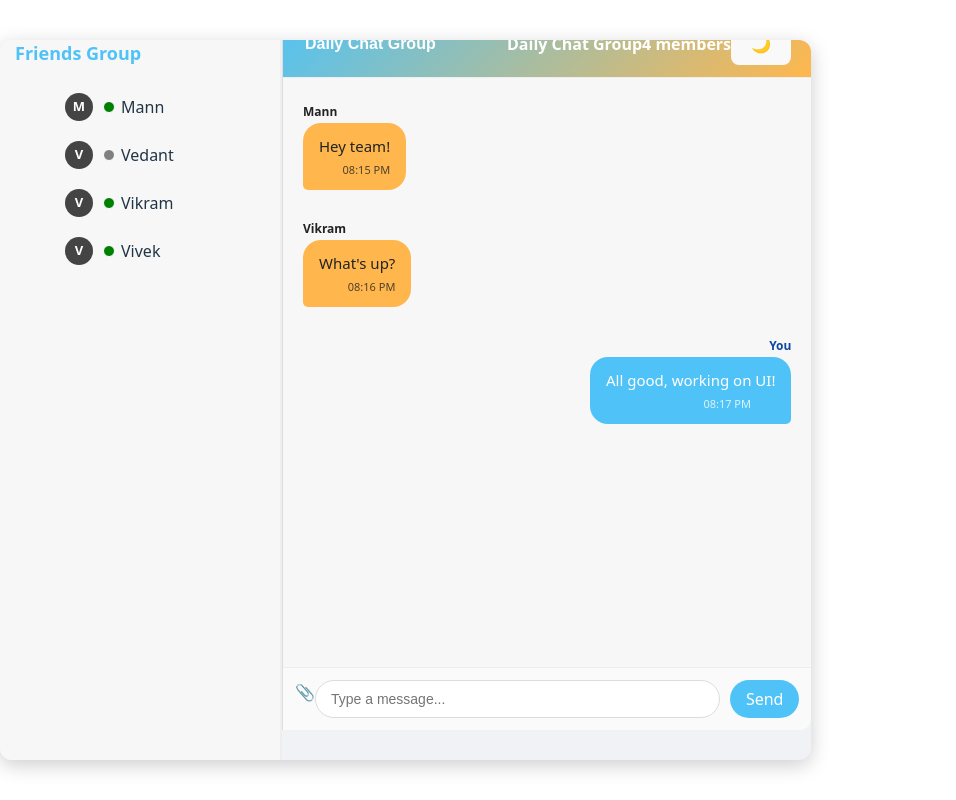
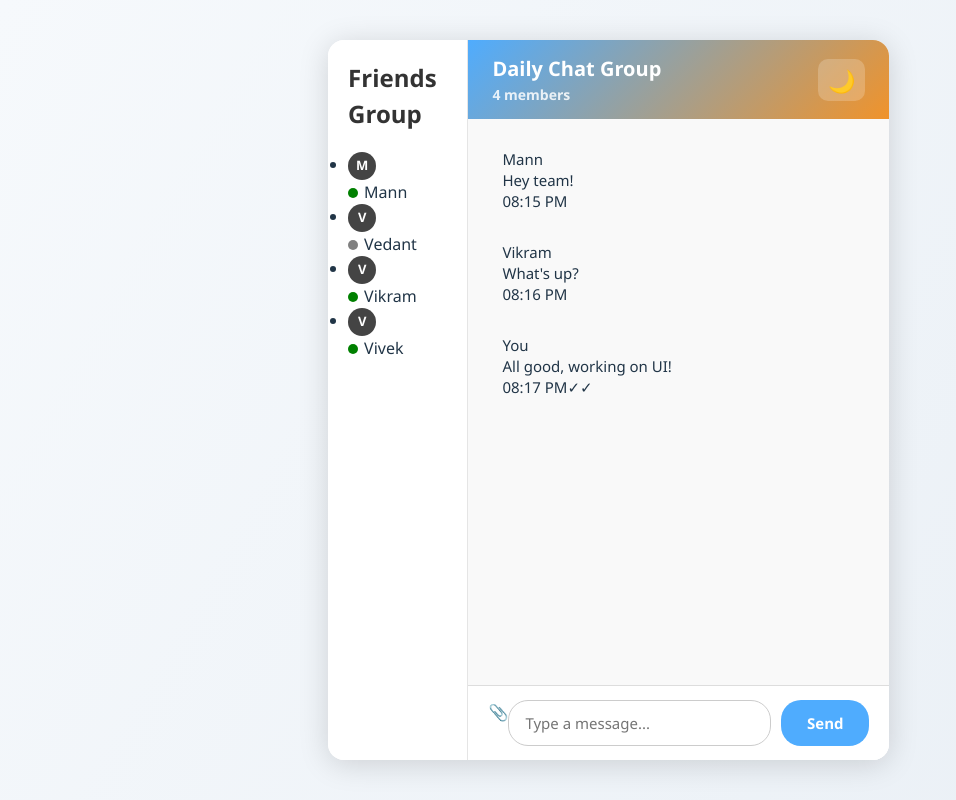
Before and after one commit to VivekGujar45/RT_chat_system, a React (Vite) app: page / in a window 1280 px wide. Shown: the whole page, without its empty margins (0-956 px from the left). Built offline with nearby package versions, Linux system fonts and the light colour scheme.

Commit message:
committt

```diff
--- a/src/App.css
+++ b/src/App.css
@@ -1,376 +1,187 @@
-/* #root {
-  max-width: 1280px;
-  margin: 0 auto;
-  padding: 2rem;
-  text-align: center;
+/* 🌐 Global styles */
+:root {
+  --sky-blue: #4facfe;
+  --orange: #f0932b;
+  --light-bg: #f9f9f9;
+  --chat-bg: #ffffff;
 }
 
-.logo {
-  height: 6em;
-  padding: 1.5em;
-  will-change: filter;
-  transition: filter 300ms;
-}
-.logo:hover {
-  filter: drop-shadow(0 0 2em #646cffaa);
-}
-.logo.react:hover {
-  filter: drop-shadow(0 0 2em #61dafbaa);
+* {
+  margin: 0;
+  padding: 0;
+  box-sizing: border-box;
+  font-family: "Segoe UI", Roboto, sans-serif;
 }
 
-@keyframes logo-spin {
-  from {
-    transform: rotate(0deg);
-  }
-  to {
-    transform: rotate(360deg);
-  }
+body {
+  background: linear-gradient(120deg, #f6f9fc, #e9eff5);
+  height: 100vh;
+  display: flex;
+  justify-content: center;
+  align-items: center;
 }
 
-@media (prefers-reduced-motion: no-preference) {
-  a:nth-of-type(2) .logo {
-    animation: logo-spin infinite 20s linear;
-  }
-}
-
-.card {
-  padding: 2em;
-}
-
-.read-the-docs {
-  color: #888;
-} */
-
-
-/* --------------------------------------------------------- */
-
-
-/* ====== THEME COLORS ====== */
-:root {
-  --sky-blue: #4fc3f7;
-  --orange: #ffb74d;
-  --dark-bg: #1a1a1a;
-  --light-bg: #fafafa;
-}
-
-/* App container - centers the chat system */
+/* 📦 App container */
 .app-container {
   display: flex;
-  justify-content: center;
-  align-items: flex-start;
-  max-width: 1200px;          /* wider for better look */
-  margin: 40px auto;
-  height: 90vh;               /* taller chat window */
-  background: #f0f2f5;
-  border-radius: 12px;
-  box-shadow: 0 5px 20px rgba(0,0,0,0.2);
+  width: 90%;
+  max-width: 1100px;
+  height: 90vh;
+  background: var(--chat-bg);
+  box-shadow: 0 4px 30px rgba(0, 0, 0, 0.15);
+  border-radius: 16px;
   overflow: hidden;
 }
 
-/* Sidebar */
+/* 👥 Sidebar */
 .sidebar {
-  width: 250px;
-  height: 100%;
-  overflow-y: auto;
-  background: #f7f7f7;
-  border-right: 2px solid #eee;
-  padding: 15px;
+  width: 25%;
+  background: #fff;
+  border-right: 1px solid #e5e5e5;
+  padding: 20px;
 }
 
 .sidebar h2 {
-  margin-bottom: 15px;
-  font-size: 18px;
-  color: var(--sky-blue);
+  margin-bottom: 20px;
+  color: #333;
 }
 
-.sidebar li {
+.friend-list {
+  list-style: none;
+}
+
+.friend-item {
   display: flex;
   align-items: center;
-  padding: 10px;
-  cursor: pointer;
-  border-radius: 8px;
-  transition: background 0.2s ease;
+  margin-bottom: 15px;
+  font-weight: 500;
+  color: #333;
 }
 
-.sidebar li:hover {
-  background: rgba(79, 195, 247, 0.1);
+.status-dot {
+  width: 12px;
+  height: 12px;
+  background: #4caf50;
+  border-radius: 50%;
+  margin-right: 10px;
 }
 
-.sidebar li.active {
-  background: linear-gradient(90deg, var(--sky-blue), var(--orange));
-  color: white;
-  font-weight: bold;
-}
-
-/* Online / offline indicators */
-.status-dot {
-  width: 10px;
-  height: 10px;
-  border-radius: 50%;
-  display: inline-block;
-  margin-right: 6px;
-  border: 1px solid #fff;
-}
-
-/* Chat window */
+/* 💬 Chat Window */
 .chat-window {
   flex: 1;
   display: flex;
   flex-direction: column;
-  height: 100%;
-  background: #fff;
-  border-left: 1px solid #ddd;
-  border-radius: 0 12px 12px 0;
-  overflow: hidden;
+  background: #fdfdfd;
 }
 
-/* Chat header */
+/* 🧭 Chat Header */
 .chat-header {
-  flex-shrink: 0;
-  padding: 12px 20px;
-  font-weight: bold;
+  padding: 14px 24px;
+  background: linear-gradient(135deg, var(--sky-blue), var(--orange));
+  color: #fff;
+  font-size: 20px;
   display: flex;
+  align-items: center;
   justify-content: space-between;
-  align-items: center;
-  border-bottom: 1px solid #eee;
-  background: linear-gradient(135deg, var(--sky-blue), var(--orange));
-  color: white;
-}
-/* .chat-header {
-  flex-shrink: 0;
-  font-weight: bold;
-  display: flex;
-  justify-content: space-between;
-  align-items: center;
-  border-bottom: 1px solid #eee;
-  background: linear-gradient(135deg, var(--sky-blue), var(--orange));
-  color: white;
-  gap: 10px;
-
-
-/* Group name input */
-.group-name-input {
-  font-weight: bold;
-  font-size: 16px;
-  border: none;
-  background: transparent;
-  color: white;
-  width: 200px;
-}
-.group-name-input:focus {
-  outline: none;
-}
-
-/* Messages container */
-.chat-messages {
-  flex: 1;                /* fills remaining space */
-  overflow-y: auto;       /* scrolls only messages */
-  padding: 15px 20px;
-  display: flex;
-  flex-direction: column;
-  gap: 10px;
-  background: #f7f7f7;
-}
-
-/* Messages */
-.message {
-  display: flex;
-  flex-direction: column;
-  position: relative;
-  margin: 10px 0;
-  animation: fadeInUp 0.3s ease-in-out;
-}
-
-.message-bubble {
-  max-width: 70%;
-  padding: 12px 16px;
-  border-radius: 18px;
-  font-size: 15px;
-  position: relative;
-  transition: transform 0.2s ease;
-}
-
-.message.sent .message-bubble {
-  background: var(--sky-blue);
-  color: white;
-  margin-left: auto;
-  border-bottom-right-radius: 5px;
-}
-
-.message.received .message-bubble {
-  background: var(--orange);
-  color: #222;
-  margin-right: auto;
-  border-bottom-left-radius: 5px;
-}
-
-.message-bubble:hover {
-  transform: scale(1.02);
-}
-
-/* Sender name */
-.sender-name {
-  font-size: 12px;
-  font-weight: bold;
-  margin-bottom: 2px;
-  color: #666;
-}
-
-.message.sent .sender-name {
-  text-align: right;
-  color: #0d47a1;
-}
-
-.message.received .sender-name {
-  text-align: left;
-  color: #222;
-}
-
-/* Meta info (time + ticks) */
-.message-meta {
-  font-size: 11px;
-  margin-top: 4px;
-  opacity: 0.8;
-  display: flex;
-  justify-content: flex-end;
-  gap: 6px;
-}
-
-.tick {
-  color: gray;
-}
-
-.tick.seen {
-  color: var(--sky-blue);
   font-weight: bold;
 }
 
-/* Reaction tag under message */
-.reaction-tag {
-  margin-top: 4px;
-  font-size: 14px;
-  align-self: flex-start;
-  animation: pop 0.2s ease;
+.header-left {
+  display: flex;
+  flex-direction: column;
 }
 
-/* Reaction picker (on hover) */
-.reaction-picker {
-  position: absolute;
-  bottom: 100%;
-  background: white;
-  border-radius: 20px;
-  display: flex;
-  gap: 8px;
-  padding: 6px 8px;
-  box-shadow: 0 2px 6px rgba(0,0,0,0.2);
-  font-size: 16px;
-  animation: fadeIn 0.2s ease;
-  z-index: 2;
+.group-name {
+  font-size: 20px;
+  font-weight: 600;
 }
 
-.reaction-picker span {
-  cursor: pointer;
-  transition: transform 0.2s ease;
+.member-count {
+  font-size: 14px;
+  opacity: 0.85;
 }
 
-.reaction-picker span:hover {
-  transform: scale(1.3);
+.theme-toggle {
+  background: rgba(255, 255, 255, 0.2);
+  border: none;
+  color: #fff;
+  font-size: 22px;
+  padding: 6px 10px;
+  border-radius: 10px;
+  cursor: pointer;
+  transition: 0.2s;
 }
 
-/* Typing indicator */
-.typing-indicator {
-  font-size: 13px;
-  font-style: italic;
-  color: gray;
-  margin: 5px 10px;
-  animation: blink 1.2s infinite;
+.theme-toggle:hover {
+  background: rgba(255, 255, 255, 0.35);
 }
 
-/* Input box */
+/* 📩 Messages */
+.chat-messages {
+  flex: 1;
+  padding: 20px;
+  overflow-y: auto;
+  background: var(--light-bg);
+}
+
+.message {
+  max-width: 70%;
+  padding: 10px 14px;
+  border-radius: 18px;
+  margin-bottom: 10px;
+  font-size: 15px;
+  line-height: 1.4;
+}
+
+.message.incoming {
+  background: #f5b041;
+  color: #fff;
+  align-self: flex-start;
+}
+
+.message.outgoing {
+  background: var(--sky-blue);
+  color: #fff;
+  align-self: flex-end;
+}
+
+.message-time {
+  display: block;
+  font-size: 12px;
+  opacity: 0.8;
+  margin-top: 4px;
+}
+
+/* 📝 Input Bar */
 .chat-input {
-  flex-shrink: 0;         /* stays fixed at bottom */
   display: flex;
-  padding: 12px;
-  border-top: 1px solid #eee;
-  background: #fafafa;
+  padding: 14px 20px;
+  background: #fff;
+  border-top: 1px solid #ddd;
 }
 
 .chat-input input {
   flex: 1;
-  padding: 10px 15px;
-  border: 1px solid #ddd;
-  border-radius: 25px;
+  padding: 12px 16px;
+  border: 1px solid #ccc;
+  border-radius: 20px;
   outline: none;
-  font-size: 14px;
-}
-
-.chat-input input:focus {
-  border-color: var(--sky-blue);
+  font-size: 15px;
 }
 
 .chat-input button {
   background: var(--sky-blue);
-  color: white;
+  color: #fff;
   border: none;
-  padding: 8px 16px;
+  padding: 12px 26px;
   margin-left: 10px;
-  border-radius: 25px;
+  border-radius: 20px;
   cursor: pointer;
-  transition: background 0.2s ease;
+  font-size: 15px;
+  font-weight: bold;
+  transition: 0.25s;
 }
 
 .chat-input button:hover {
-  background: var(--orange);
+  background: #0078ff;
 }
-
-/* Dark mode */
-.chat-window.dark {
-  background: #1a1a1a;
-  color: #eee;
-}
-
-.chat-window.dark .chat-header {
-  background: #222;
-  color: #fff;
-}
-
-.chat-window.dark .message.sent {
-  background: #555;
-  color: white;
-}
-
-.chat-window.dark .message.received {
-  background: #333;
-  color: #eee;
-}
-
-.chat-window.dark .chat-input {
-  background: #222;
-}
-
-/* Animations */
-@keyframes fadeInUp {
-  from { opacity: 0; transform: translateY(15px); }
-  to { opacity: 1; transform: translateY(0); }
-}
-
-@keyframes pop {
-  0% { transform: scale(0.5); }
-  100% { transform: scale(1); }
-}
-
-@keyframes fadeIn {
-  from { opacity: 0; transform: scale(0.9); }
-  to { opacity: 1; transform: scale(1); }
-}
-
-@keyframes blink {
-  0%, 100% { opacity: 0.3; }
-  50% { opacity: 1; }
-}
-
-.group-info {
-  display: flex;
-  align-items: center; /* vertical alignment */
-  gap: 10px;           /* space between group name and member count */
-}
--- a/src/components/ChatWindow.jsx
+++ b/src/components/ChatWindow.jsx
@@ -39,17 +39,15 @@ export default function ChatWindow({ user }) {
   return (
     <div className={`chat-window ${darkMode ? "dark" : ""}`}>
       <div className="chat-header">
-          <input
-    type="text"
-    value={groupName}
-    onChange={(e) => setGroupName(e.target.value)}
-    className="group-name-input"
-  />
-        Daily Chat Group<span>4 members</span>
-        <button className="dark-toggle" onClick={() => setDarkMode(!darkMode)}>
-          {darkMode ? "☀️" : "🌙"}
-        </button>
-      </div>
+  <div className="header-left">
+    <div className="group-name">Daily Chat Group</div>
+    <div className="member-count">4 members</div>
+  </div>
+  <button className="theme-toggle" onClick={() => setDarkMode(!darkMode)}>
+    {darkMode ? "☀️" : "🌙"}
+  </button>
+</div>
+
 
 
       <div className="chat-messages">
```
